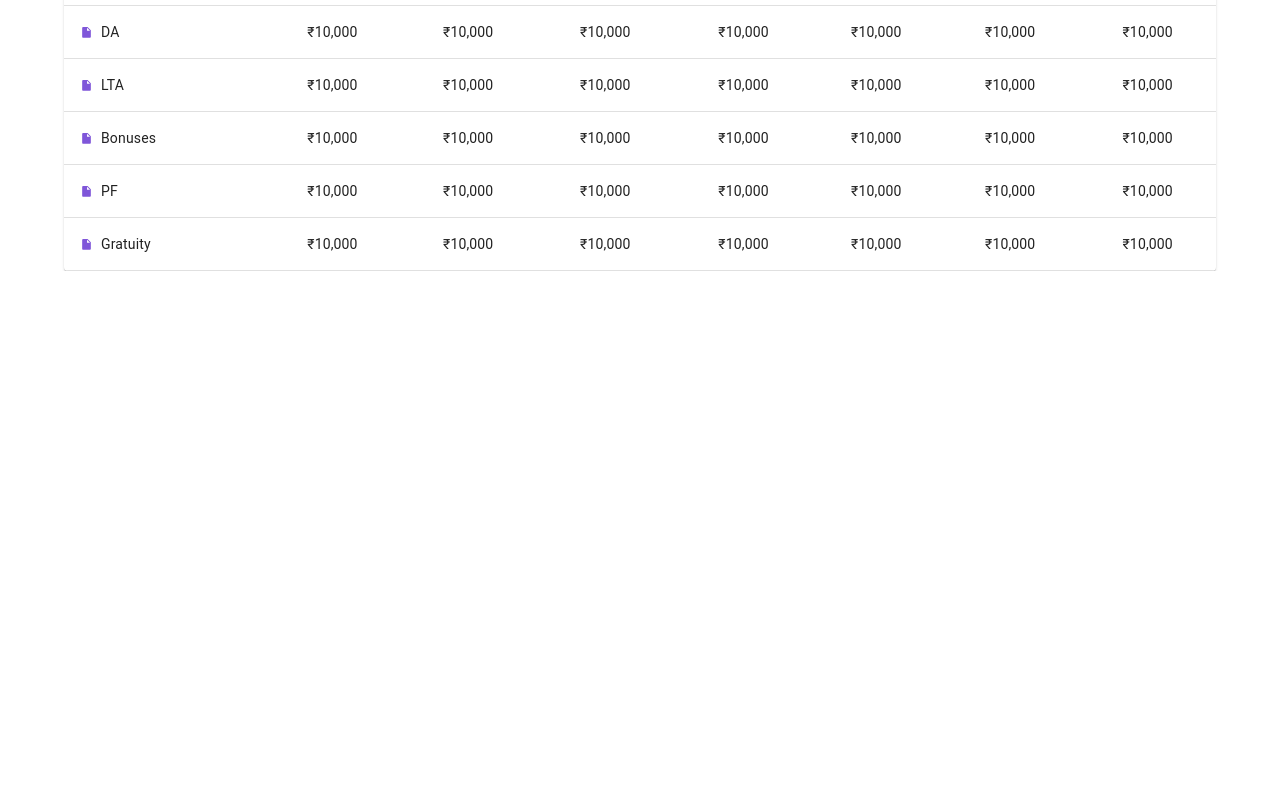
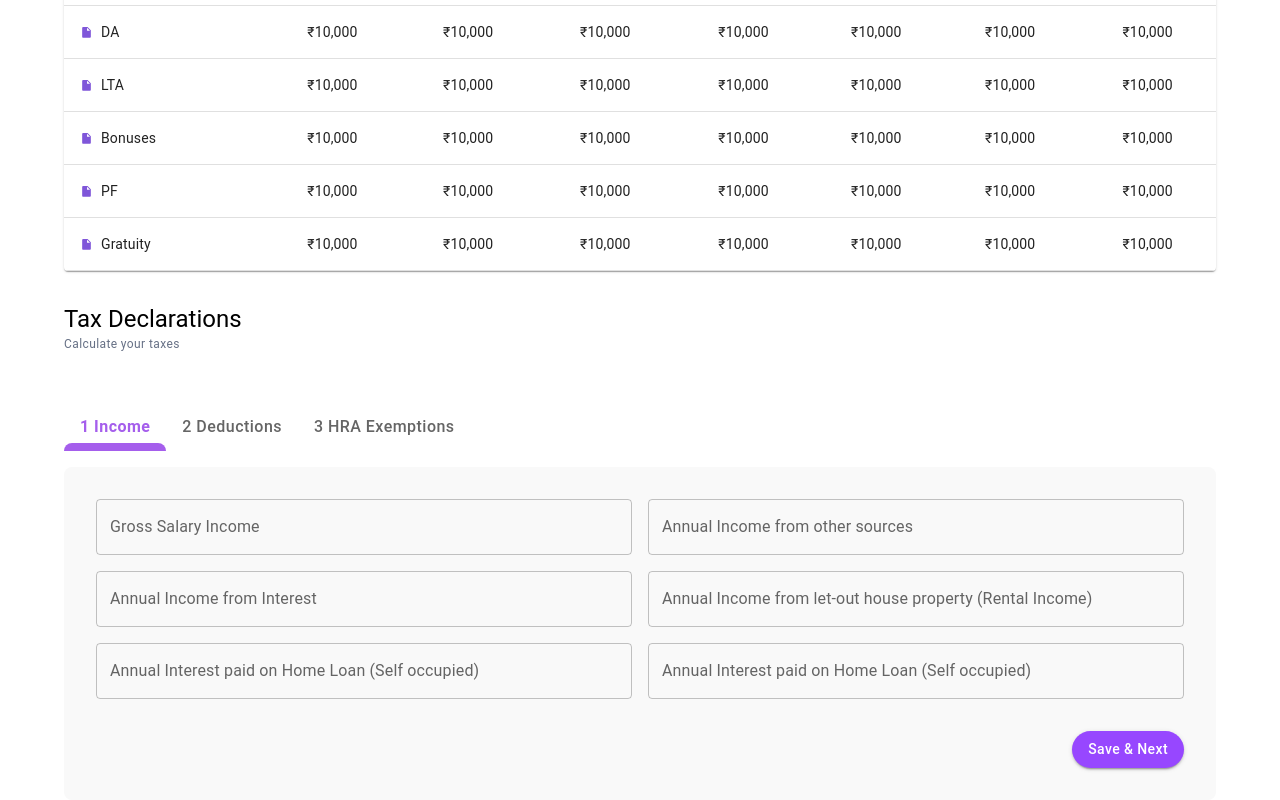
Before and after one commit to npcdazai/Pi-finance, a React (Vite) app: page / in a window 1280 px wide. Shown: the part 836-1636 px from the top of the page. Before the commit the page ends 1107 px from the top, so only its background shows below. Built offline with nearby package versions, Linux system fonts and the light colour scheme.

Commit message:
Static complete

```diff
--- a/src/components/Appbar.jsx
+++ b/src/components/Appbar.jsx
@@ -67,7 +67,7 @@ const LogoutIconStyled = styled(LogoutIcon)(({ theme }) => ({
 export default function Appbar() {
   return (
     <Box sx={{ zIndex: "100", top: "0", position: "sticky" }} >
-      <StyledAppBar>
+      <StyledAppBar sx={{boxShadow:"none"}} >
         <StyledToolbar>
           <Box display="flex" flexDirection="row" alignItems="center">
             <MenuButton size="large" edge="start" color="inherit" aria-label="menu">
--- /dev/null
+++ b/src/components/TaxDeclarations.jsx
@@ -0,0 +1,19 @@
+import { Box, Typography } from '@mui/material'
+import React from 'react'
+import TaxTabs from "./UI/TaxTabs"
+
+const TaxDeclarations = () => {
+    return (
+        <div>
+            <Box sx={{ display: "flex", flexDirection: "column", gap: 2 }} >
+                <Box display="flex" flexDirection="column" alignItems="flex-start" >
+                    <Typography variant='h5' sx={{}} >Tax Declarations</Typography>
+                    <Typography variant='caption' sx={{ color: "#667085" }} >Calculate your taxes</Typography>
+                </Box>
+                <TaxTabs />
+            </Box>
+        </div>
+    )
+}
+
+export default TaxDeclarations
--- a/src/components/UI/EmployeeDetails.jsx
+++ b/src/components/UI/EmployeeDetails.jsx
@@ -41,7 +41,7 @@ const EmployeeDetails = () => {
                     <Typography variant='h5' sx={{}} >Employee Details</Typography>
                     <Typography variant='caption' sx={{ color: "#667085" }} >View & Edit Employee Details</Typography>
                 </Box>
-                <Button onClick={toggleEditMode} variant="outlined" sx={{ height: "40px", width: "100px", border: "none", color: "#6941C6", }} startIcon={<EditIcon />}>
+                <Button onClick={toggleEditMode} variant="outlined" sx={{ height: "40px", width: "100px", border: "none", color: "#6941C6", textTransform:"capitalize" }} startIcon={<EditIcon />}>
                     {isEdit ? "Edit" : "Cancel"}
                 </Button>
             </Box>
--- a/src/components/UI/SalaryTable.jsx
+++ b/src/components/UI/SalaryTable.jsx
@@ -22,7 +22,7 @@ const SalaryTable = () => {
                     <TableRow>
                         <TableCell>Salary Structure</TableCell>
                         {months.map((month, index) => (
-                            <TableCell key={index} align="center"> {month}</TableCell>
+                            <TableCell key={index} align="center">{month}</TableCell>
                         ))}
                     </TableRow>
                 </TableHead>
--- /dev/null
+++ b/src/components/UI/TaxTabs.jsx
@@ -0,0 +1,102 @@
+import React, { useState } from "react";
+import { Box, Typography, Grid, TextField, Button, Tabs, Tab } from "@mui/material";
+
+const TaxTabs = () => {
+  const [selectedTab, setSelectedTab] = useState(0);
+
+  const handleChange = (event, newValue) => {
+    setSelectedTab(newValue);
+  };
+  return (
+    <Box sx={{ width: "100%", margin: "auto", marginTop: 4 }}>
+      <Tabs
+        value={selectedTab}
+        onChange={handleChange}
+        TabIndicatorProps={{
+          style: {
+            backgroundColor: "#A55EEC",
+            height: "8px",
+            borderTopRightRadius:"18px",
+            borderTopLeftRadius:"18px"
+          },
+        }}
+        textColor="inherit"
+        sx={{
+          "& .MuiTab-root": {
+            fontSize: "16px",
+            textTransform: "none",
+          },
+          "& .Mui-selected": {
+            color: "#A55EEC",
+            fontWeight: "bold",
+          },
+        }}
+      >
+        <Tab label="1 Income" />
+        <Tab label="2 Deductions" />
+        <Tab label="3 HRA Exemptions" />
+      </Tabs>
+
+      {/* Form */}
+      <Box sx={{ padding: 4, marginTop: 2, backgroundColor: "#f9f9f9", borderRadius: 2 }}>
+        <Grid container spacing={2}>
+          <Grid item xs={12} md={6}>
+            <TextField
+              fullWidth
+              label="Gross Salary Income"
+              variant="outlined"
+              placeholder="Enter Amount"
+            />
+          </Grid>
+          <Grid item xs={12} md={6}>
+            <TextField
+              fullWidth
+              label="Annual Income from other sources"
+              variant="outlined"
+              placeholder="Enter Amount"
+            />
+          </Grid>
+          <Grid item xs={12} md={6}>
+            <TextField
+              fullWidth
+              label="Annual Income from Interest"
+              variant="outlined"
+              placeholder="Enter Amount"
+            />
+          </Grid>
+          <Grid item xs={12} md={6}>
+            <TextField
+              fullWidth
+              label="Annual Income from let-out house property (Rental Income)"
+              variant="outlined"
+              placeholder="Enter Amount"
+            />
+          </Grid>
+          <Grid item xs={12} md={6}>
+            <TextField
+              fullWidth
+              label="Annual Interest paid on Home Loan (Self occupied)"
+              variant="outlined"
+              placeholder="Enter Amount"
+            />
+          </Grid>
+          <Grid item xs={12} md={6}>
+            <TextField
+              fullWidth
+              label="Annual Interest paid on Home Loan (Self occupied)"
+              variant="outlined"
+              placeholder="Enter Amount"
+            />
+          </Grid>
+        </Grid>
+        <Box sx={{ display: "flex", justifyContent: "flex-end", marginTop: 4 }}>
+          <Button variant="contained" sx={{bgcolor:"#9747FF" , color:"#fff" , borderRadius:"58px", textTransform:"capitalize"}} >
+            Save & Next
+          </Button>
+        </Box>
+      </Box>
+    </Box>
+  );
+};
+
+export default TaxTabs;
--- a/src/pages/Home.jsx
+++ b/src/pages/Home.jsx
@@ -8,11 +8,12 @@ import KeyboardArrowDownIcon from '@mui/icons-material/KeyboardArrowDown';
 import TaxCards from '../components/UI/TaxCards'
 import EmployeeDetails from '../components/UI/EmployeeDetails'
 import SalaryTable from '../components/SalaryDetails'
+import TaxDeclarations from '../components/taxDeclarations'
 
 const Home = () => {
     return (
         <Container maxWidth="lg" sx={{ mt: "4rem" }}>
-            <Box display="flex" flexDirection="column" gap={4} >
+            <Box sx={{ display: "flex", flexDirection: "column", gap: 4 }} >
                 <Box sx={{ display: "flex", flexDirection: "row", alignItems: "center", mt: "2rem", justifyContent: "space-between", width: "100%" }} >
                     <Box sx={{ display: "flex", flexDirection: "column", alignItems: "flex-start" }} >
                         <Typography sx={{ color: "#101828", fontWeight: 600, fontSize: "30px" }} >Welcome back Abhijit, Talk to Pi to grow & save more money!</Typography>
@@ -49,7 +50,8 @@ const Home = () => {
                 </Box>
 
                 <EmployeeDetails />
-                <SalaryTable/>
+                <SalaryTable />
+                <TaxDeclarations/>
             </Box>
         </Container >
     )
```
